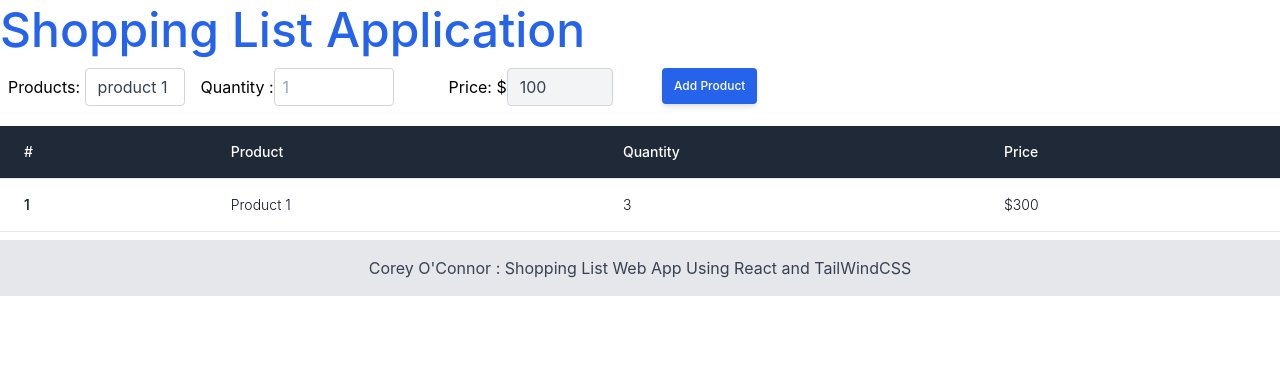
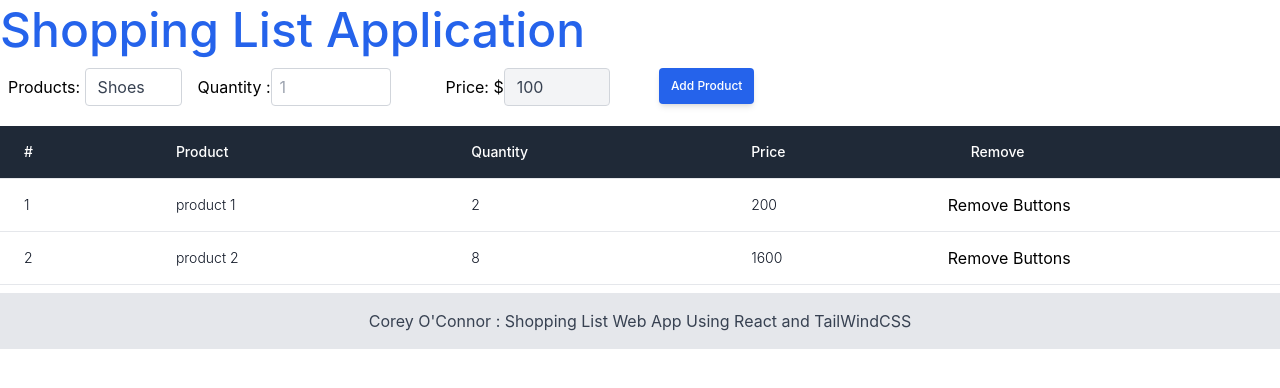
Before and after one commit to Coreyo-git/Jenkins-Learning, a React (Create React App) app in the folder react-app/: page / in a window 1280 px wide. Shown: the top 388 px of the page. Built offline with nearby package versions, Linux system fonts and the light colour scheme.

Commit message:
Setup ShoppingList
- Added useEffect to mount base shopping list to component state
- useEffect calls getShoppingList service, filled with mock data pre API

```diff
--- a/react-app/src/components/ShoppingItemSelection.js
+++ b/react-app/src/components/ShoppingItemSelection.js
@@ -1,4 +1,5 @@
 import React, { useState, useEffect } from "react";
+
 function ShoppingItemSelect({ products }) {
   const [currentProduct, setCurrentProduct] = useState({ quantity: 1}); // stores the state of product
   const [currentPrice, setCurrentPrice] = useState(100); // stores currentPrice
--- a/react-app/src/components/ShoppingListTable.js
+++ b/react-app/src/components/ShoppingListTable.js
@@ -1,4 +1,20 @@
-function shoppingListTable() {
+import { getShoppingList } from '../services/getShoppingList'
+import React, { useState, useEffect } from "react";
+
+function ShoppingListTable() {
+  const [shoppingList, setShoppingList] = useState([])
+
+
+  useEffect(() => {
+    let mounted = true;
+    getShoppingList().then((list) => {
+      if (mounted) {
+        setShoppingList(list);
+      }
+    });
+    return () => (mounted = false);
+  }, []); // INITIAL MOUNT !!! Calls services/getShoppingList.js and mounts on initial render
+
   return (
     <div className="flex flex-col">
       <div className="overflow-x-auto sm:-mx-6 lg:-mx-8">
@@ -31,23 +47,27 @@ function shoppingListTable() {
                   >
                     Price
                   </th>
+                  <th
+                    scope="col"
+                    className="text-sm font-medium text-white px-6 py-4 text-left"
+                  >
+                    Remove
+                  </th>
                 </tr>
               </thead>
               <tbody>
-                <tr className="bg-white border-b transition duration-300 ease-in-out hover:bg-gray-100">
-                  <td className="px-6 py-4 whitespace-nowrap text-sm font-medium text-gray-900">
-                    1
-                  </td>
-                  <td className="text-sm text-gray-900 font-light px-6 py-4 whitespace-nowrap">
-                    Product 1
-                  </td>
-                  <td className="text-sm text-gray-900 font-light px-6 py-4 whitespace-nowrap">
-                    3
-                  </td>
-                  <td className="text-sm text-gray-900 font-light px-6 py-4 whitespace-nowrap">
-                    $300
-                  </td>
-                </tr>
+                {/* Map rows of the shopping list by index */}
+                {shoppingList.map((item, i) => {
+                  return [
+                    <tr key={i} className="bg-white border-b transition duration-300 ease-in-out hover:bg-gray-100">
+                      <td className="text-sm text-gray-900 font-light px-6 py-4 whitespace-nowrap">{i + 1}</td>
+                      <td className="text-sm text-gray-900 font-light px-6 py-4 whitespace-nowrap">{item.name}</td>
+                      <td className="text-sm text-gray-900 font-light px-6 py-4 whitespace-nowrap">{item.quantity}</td>
+                      <td className="text-sm text-gray-900 font-light px-6 py-4 whitespace-nowrap">{item.price}</td>
+                      <td> Remove Buttons </td>
+                    </tr>
+                  ]
+                })}
               </tbody>
             </table>
           </div>
@@ -57,4 +77,4 @@ function shoppingListTable() {
   );
 }
 
-export default shoppingListTable;
+export default ShoppingListTable;
--- a/react-app/src/services/getProducts.js
+++ b/react-app/src/services/getProducts.js
@@ -1,23 +1,23 @@
 export async function getProducts() {
     let products = [
         {
-            name: "product 1",
+            name: "Shoes",
             price: 100
         },
         {
-            name: "product 2",
+            name: "Pants",
             price: 200
         },
         {
-            name: "product 3",
+            name: "Shirt",
             price: 300
         },
         {
-            name: "product 4",
+            name: "Watch",
             price: 400
         },
         {
-            name: "product 5",
+            name: "Necklace",
             price: 500
         },
     ]
--- a/react-app/src/services/getShoppingList.js
+++ b/react-app/src/services/getShoppingList.js
@@ -8,11 +8,11 @@ export async function getShoppingList() {
         {
             name: "product 2",
             quantity: 8,
-            price: 8*200
+            price: 1600
         }
     ]
     return shoppingList
-    // const response = await fetch("http://localhost:5000/api/get_products");
+    // const response = await fetch("http://localhost:5000/api/get_shopping_list");
     // if (response.ok) {
     //   return response.json();
     // }
```
